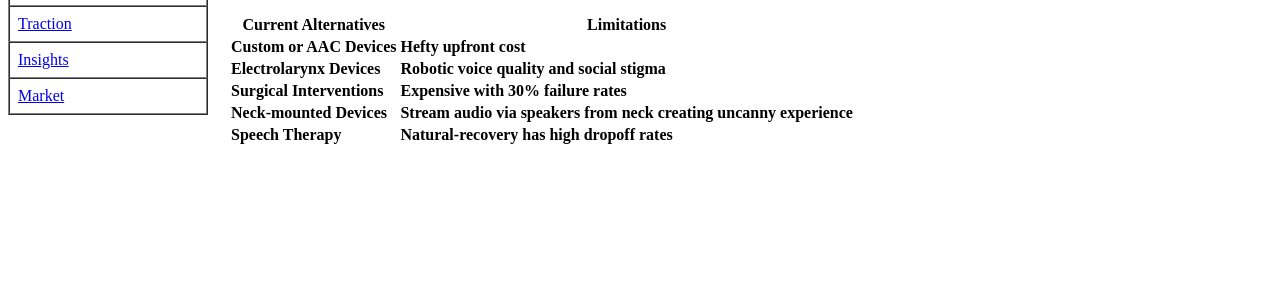
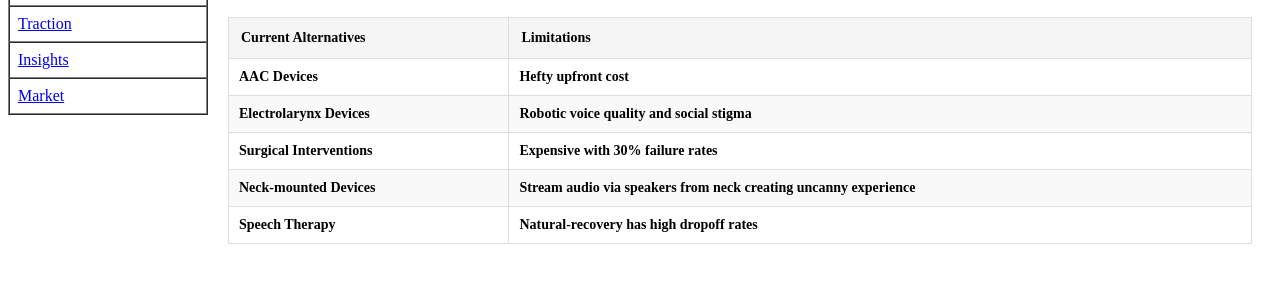
Before and after one commit to vasudvy/vasudvy.github.io, a plain HTML site: page index.html in a window 1280 px wide. Both pictures are taken after a click on the link "Problem". Shown: the part 147-430 px from the top of the page. Drawn offline with Linux system fonts and the light colour scheme.

Commit message:
Update index.html

```diff
--- a/index.html
+++ b/index.html
@@ -95,30 +95,30 @@ Your browser does not support the audio element.
 
 <p>Adults who lose speech ability after stroke or vocal cord surgery face significant communication barriers. Existing solutions provide poor speech quality and user experience, leading to social isolation and reduced quality of life.</p>
 
-<table>
-<tr>
-<th>Current Alternatives</th>
-<th>Limitations</th>
+<table style="border-collapse: collapse; width: 100%; font-size: 14px; margin-top: 20px;">
+<tr style="background-color: #f5f5f5;">
+<th style="border: 1px solid #ddd; padding: 12px; text-align: left; font-weight: bold;">Current Alternatives</th>
+<th style="border: 1px solid #ddd; padding: 12px; text-align: left; font-weight: bold;">Limitations</th>
 </tr>
 <tr>
-<td><b>Custom or AAC Devices</b></td>
-<td><b>Hefty upfront cost</b></td>
+<td style="border: 1px solid #ddd; padding: 10px;"><b>AAC Devices</b></td>
+<td style="border: 1px solid #ddd; padding: 10px;"><b>Hefty upfront cost</b></td>
+</tr>
+<tr style="background-color: #f9f9f9;">
+<td style="border: 1px solid #ddd; padding: 10px;"><b>Electrolarynx Devices</b></td>
+<td style="border: 1px solid #ddd; padding: 10px;"><b>Robotic voice quality and social stigma</b></td>
 </tr>
 <tr>
-<td><b>Electrolarynx Devices</b></td>
-<td><b>Robotic voice quality and social stigma</b></td>
+<td style="border: 1px solid #ddd; padding: 10px;"><b>Surgical Interventions</b></td>
+<td style="border: 1px solid #ddd; padding: 10px;"><b>Expensive with 30% failure rates</b></td>
+</tr>
+<tr style="background-color: #f9f9f9;">
+<td style="border: 1px solid #ddd; padding: 10px;"><b>Neck-mounted Devices</b></td>
+<td style="border: 1px solid #ddd; padding: 10px;"><b>Stream audio via speakers from neck creating uncanny experience</b></td>
 </tr>
 <tr>
-<td><b>Surgical Interventions</b></td>
-<td><b>Expensive with 30% failure rates</b></td>
-</tr>
-<tr>
-<td><b>Neck-mounted Devices</b></td>
-<td><b>Stream audio via speakers from neck creating uncanny experience</b></td>
-</tr>
-<tr>
-<td><b>Speech Therapy</b></td>
-<td><b>Natural-recovery has high dropoff rates</b></td>
+<td style="border: 1px solid #ddd; padding: 10px;"><b>Speech Therapy</b></td>
+<td style="border: 1px solid #ddd; padding: 10px;"><b>Natural-recovery has high dropoff rates</b></td>
 </tr>
 </table>
 </div>
```
